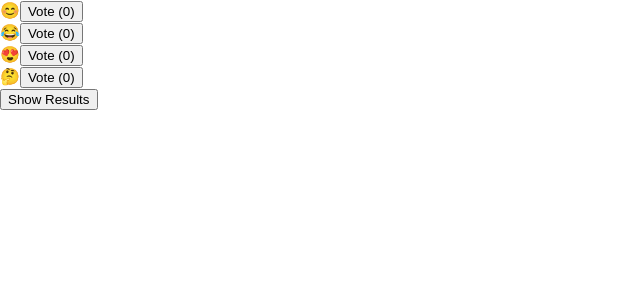
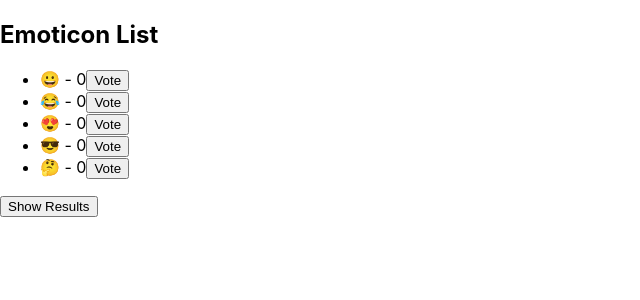
Before and after one commit to Kross55/REACT_Hillel, a React (Create React App) app: page / in a window 1280 px wide. Shown: the top 300 px of the page, without its empty margins (0-640 px from the left). Built offline with nearby package versions, Linux system fonts and the light colour scheme.

Commit message:
emoticonCounter_forCheck

```diff
--- a/src/App.js
+++ b/src/App.js
@@ -1,47 +1,9 @@
-import React, { useState } from 'react';
+import React from 'react';
 import './App.css';
-import Emoticon from './Emoticon';
-
-const emoticons = [
-  { id: 1, icon: '😊', count: 0 },
-  { id: 2, icon: '😂', count: 0 },
-  { id: 3, icon: '😍', count: 0 },
-  { id: 4, icon: '🤔', count: 0 },
-];
+import EmoticonList from './EmoticonList';
 
 function App() {
-  return (
-    <EmoticonList emoticons={emoticons} />
-  );
+  return <EmoticonList />
 }
 
 export default App;
-
-function EmoticonList(props) {
-  const [emoticons, setEmoticons] = useState(props.emoticons);
-  const [winner, setWinner] = useState(null);
-
-  function handleShowResults() {
-    let maxCount = -1;
-    let winningEmoticon = null;
-
-    emoticons.forEach((emoticon) => {
-      if (emoticon.count > maxCount) {
-        maxCount = emoticon.count;
-        winningEmoticon = emoticon;
-      }
-    });
-
-    setWinner(winningEmoticon);
-  }
-
-  return (
-    <div>
-      {emoticons.map((emoticon) => (
-        <Emoticon key={emoticon.id} emoticon={emoticon.icon} />
-      ))}
-      <button onClick={handleShowResults}>Show Results</button>
-      {winner && <div>Winner: {winner.icon}</div>}
-    </div>
-  );
-}
--- /dev/null
+++ b/src/EmoticonList.js
@@ -0,0 +1,70 @@
+import React from "react";
+
+class EmoticonList extends React.Component {
+  constructor(props) {
+    super(props);
+
+    this.state = {
+      emoticons: [
+        { id: 1, name: "😀", count: 0 },
+        { id: 2, name: "😂", count: 0 },
+        { id: 3, name: "😍", count: 0 },
+        { id: 4, name: "😎", count: 0 },
+        { id: 5, name: "🤔", count: 0 },
+      ],
+      winningEmoticon: null,
+    };
+  }
+
+  handleClick = (emoticonId) => {
+    const { emoticons } = this.state;
+    const index = emoticons.findIndex((e) => e.id === emoticonId);
+
+    this.setState({
+      emoticons: [
+        ...emoticons.slice(0, index),
+        { ...emoticons[index], count: emoticons[index].count + 1 },
+        ...emoticons.slice(index + 1),
+      ],
+    });
+  };
+
+  handleShowResults = () => {
+    const { emoticons } = this.state;
+    let maxCount = 0;
+    let winningEmoticon = null;
+
+    emoticons.forEach((e) => {
+      if (e.count > maxCount) {
+        maxCount = e.count;
+        winningEmoticon = e;
+      }
+    });
+
+    this.setState({ winningEmoticon });
+  };
+
+  render() {
+    const { emoticons, winningEmoticon } = this.state;
+
+    return (
+      <div>
+        <h2>Emoticon List</h2>
+        <ul>
+          {emoticons.map((e) => (
+            <li key={e.id}>
+              {e.name} - {e.count}
+              <button onClick={() => this.handleClick(e.id)}>Vote</button>
+            </li>
+          ))}
+        </ul>
+        <button onClick={this.handleShowResults}>Show Results</button>
+        {winningEmoticon && (
+          <h3>Winning Emoticon: {winningEmoticon.name}</h3>
+        )}
+      </div>
+    );
+  }
+}
+
+export default EmoticonList;
```
